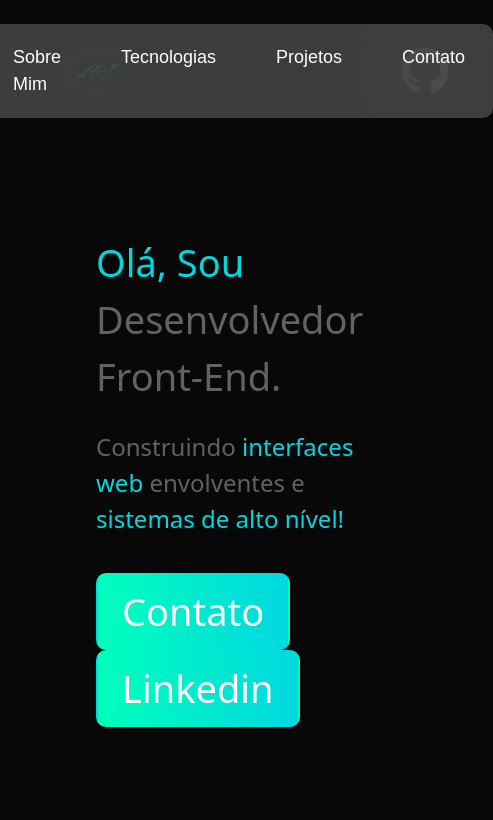
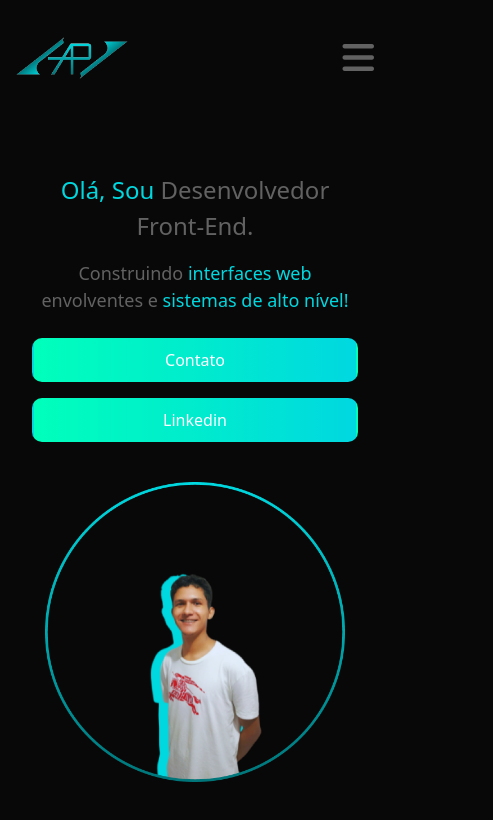
Before and after one commit to pedrinho-devv/MeuPortifolioOficial, a website: page src/index.html in a window 390 px wide. Shown: the whole page, 493 px wide, since content can reach past the window. Drawn offline with nearby package versions, Linux system fonts and the light colour scheme.

Commit message:
mudanças na responsividade e adicionando o js.

```diff
--- a/src/index.html
+++ b/src/index.html
@@ -10,62 +10,72 @@
       href="https://cdnjs.cloudflare.com/ajax/libs/font-awesome/6.0.0-beta3/css/all.min.css"
       rel="stylesheet"
     />
+    <!-- ANIMATION LINK -->
+    <link rel="stylesheet" href="https://unpkg.com/aos@next/dist/aos.css" />
   </head>
   <body class="bg-[#080808]">
-    <header class="mt-6 w-full h-full flex items-center justify-around px-8">
-      <div>
+    <!-- HEADER -->
+    <header
+      class="mt-6 w-full px-4 flex sm:flex-row items-center justify-between"
+    >
+      <div class="mb-4 sm:mb-0">
         <img
-          class="w-36 ml-11"
+          data-aos="fade-right"
+          class="w-28 sm:w-36"
           src="img/main-logo-portifolio.png"
           alt="Logo profissional"
         />
       </div>
-      <nav class="w-full flex items-center justify-center">
-        <ul class="bg-[#626262] bg-opacity-60 backdrop-blur-2xl p-3 rounded-[10px] cursor-pointer flex font-montserrat font-regular gap-7">
-          <li class="text-[18px] text-white hover:text-[#00D8E0] hover:bg-[#4f4f4f] hover:bg-opacity-50 transition-all duration-300 ease-in-out px-4 py-2 rounded-md">
+      <nav id="menu" data-aos="fade-right" class="hidden w-full sm:w-auto">
+        <ul
+          class="flex flex-col sm:flex-row bg-[#626262] bg-opacity-60 backdrop-blur-2xl p-3 rounded-[10px] font-montserrat font-regular gap-4 sm:gap-7"
+        >
+          <li class="text-[16px] sm:text-[18px] text-white hover:text-[#00D8E0] hover:bg-[#4f4f4f] hover:bg-opacity-50 transition-all duration-300 ease-in-out px-4 py-2 rounded-md">
             <a href="#">Sobre Mim</a>
           </li>
-          <li class="text-[18px] text-white hover:text-[#00D8E0] hover:bg-[#4f4f4f] hover:bg-opacity-50 transition-all duration-300 ease-in-out px-4 py-2 rounded-md">
+          <li class="text-[16px] sm:text-[18px] text-white hover:text-[#00D8E0] hover:bg-[#4f4f4f] hover:bg-opacity-50 transition-all duration-300 ease-in-out px-4 py-2 rounded-md">
             <a href="#">Tecnologias</a>
           </li>
-          <li class="text-[18px] text-white hover:text-[#00D8E0] hover:bg-[#4f4f4f] hover:bg-opacity-50 transition-all duration-300 ease-in-out px-4 py-2 rounded-md">
+          <li class="text-[16px] sm:text-[18px] text-white hover:text-[#00D8E0] hover:bg-[#4f4f4f] hover:bg-opacity-50 transition-all duration-300 ease-in-out px-4 py-2 rounded-md">
             <a href="#">Projetos</a>
           </li>
-          <li class="text-[18px] text-white hover:text-[#00D8E0] hover:bg-[#4f4f4f] hover:bg-opacity-50 transition-all duration-300 ease-in-out px-4 py-2 rounded-md">
+          <li class="text-[16px] sm:text-[18px] text-white hover:text-[#00D8E0] hover:bg-[#4f4f4f] hover:bg-opacity-50 transition-all duration-300 ease-in-out px-4 py-2 rounded-md">
             <a href="#">Contato</a>
           </li>
         </ul>
       </nav>
 
-      <div class="flex gap-x-2">
+      <div id="bnt-icon" onclick="eventBnt()" data-aos="fade-right" class="flex ml-5 mt-4 sm:mt-0 gap-x-2">
         <i
-          class="cursor-pointer text-[#626262] hover:text-[#00D8E0] text-5xl mr-11 fa-brands fa-github"
+          class="fa-solid fa-bars cursor-pointer mb-8 text-[#626262] hover:text-[#00D8E0] text-4xl sm:text-5xl transition-all duration-300 ease-in-out"
         ></i>
       </div>
     </header>
 
     <!-- CONTENT MAIN -->
-    <main class="flex items-center justify-between px-8 py-10 mt-9">
+    <main
+      class="flex flex-col sm:flex-row items-center justify-between px-4 py-6 mt-6"
+    >
       <!-- Texto -->
-      <div class="ml-6 p-10 text-[38px]">
-        <h1 class=" text-[#626262]">
-          <h1 class=" text-[#626262] ">
+      <div data-aos="fade-right" class="text-center sm:text-left p-4 sm:p-10">
+        <h1 class="text-[24px] sm:text-[38px] text-[#626262]">
           <span class="text-[#00D8E0]">Olá, Sou</span> Desenvolvedor Front-End.
         </h1>
-        <p class="text-[#626262] text-[24px] mt-6">
+        <p class="text-[18px] sm:text-[24px] text-[#626262] mt-4 sm:mt-6">
           Construindo
-          <span class="text-[#00D8E0]"> interfaces web</span> envolventes e
+          <span class="text-[#00D8E0]">interfaces web</span> envolventes e
           <span class="text-[#00D8E0]">sistemas de alto nível!</span>
         </p>
-
-        <div class="mt-9">
+        <div
+          class="mt-6 sm:mt-9 flex flex-col sm:flex-row gap-4 sm:gap-6 justify-center sm:justify-start"
+        >
           <button
-            class="rounded-[10px] text-white px-6 py-2 bg-gradient-to-r from-[#00FFBB] to-[#00D8E0] border-2 border-transparent hover:from-[#00D8E0] hover:to-[#00FFBB]"
+            class="rounded-[10px] text-white px-4 py-2 sm:px-6 sm:py-2 bg-gradient-to-r from-[#00FFBB] to-[#00D8E0] border-2 border-transparent hover:from-[#00D8E0] hover:to-[#00FFBB]"
           >
             Contato
           </button>
           <button
-            class="rounded-[10px] text-white px-6 py-2 bg-gradient-to-r from-[#00FFBB] to-[#00D8E0] border-2 border-transparent hover:from-[#00D8E0] hover:to-[#00FFBB]"
+            class="rounded-[10px] text-white px-4 py-2 sm:px-6 sm:py-2 bg-gradient-to-r from-[#00FFBB] to-[#00D8E0] border-2 border-transparent hover:from-[#00D8E0] hover:to-[#00FFBB]"
           >
             Linkedin
           </button>
@@ -73,9 +83,22 @@
       </div>
 
       <!-- Imagem -->
-      <div class="flex items-center mr-6">
-        <img class="w-[500px]" src="img/minhafoto.png" alt="Minha foto" />
+      <div data-aos="fade-right" class="mt-6 sm:mt-0">
+        <img
+          class="w-[300px] sm:w-[500px]"
+          src="img/minhafoto.png"
+          alt="Minha foto"
+        />
       </div>
     </main>
+
+    <!-- LINK MAIN JS -->
+     <script src="js/script.js"></script>
+
+    <!-- LINK JS ANIMATION -->
+    <script src="https://unpkg.com/aos@next/dist/aos.js"></script>
+    <script>
+      AOS.init();
+    </script>
   </body>
 </html>
--- a/src/js/script.js
+++ b/src/js/script.js
@@ -0,0 +1,11 @@
+// Seleciona os elementos
+const bntIcon = document.getElementById("bnt-icon");
+const menu = document.getElementById("menu");
+
+// Função para alternar visibilidade
+function eventBnt() {
+  menu.classList.toggle("hidden");
+}
+
+// Adiciona o evento de clique ao ícone
+bntIcon.addEventListener("click", eventBnt);
```
Also changed, not shown: src/output.css.
